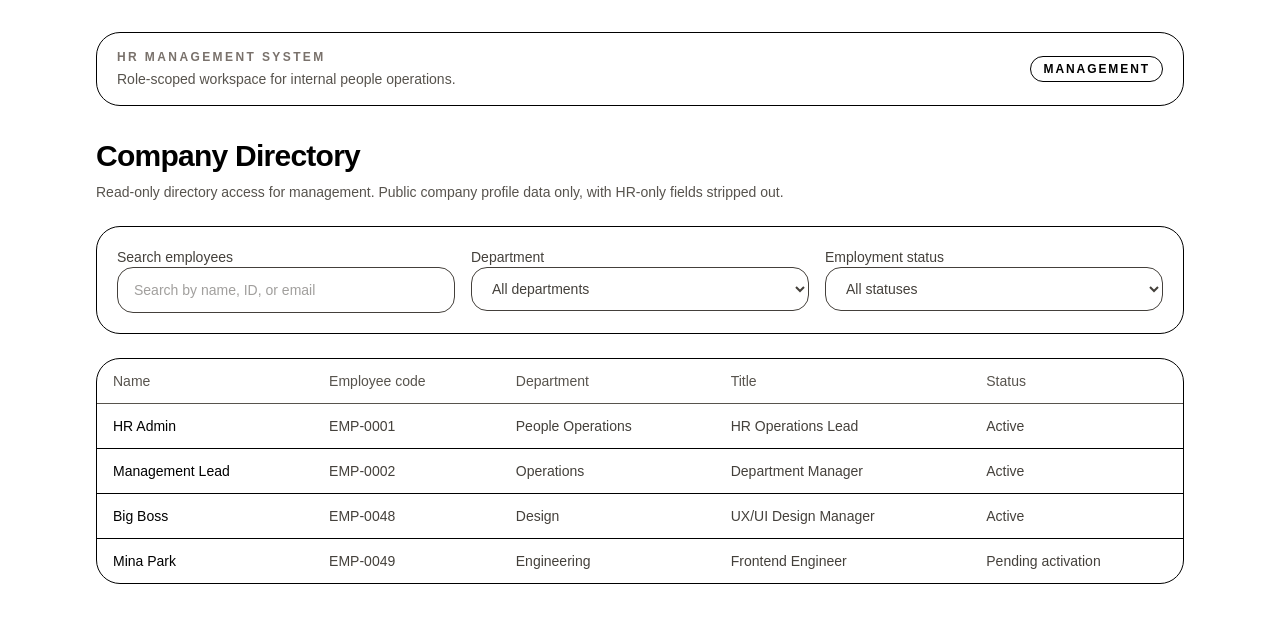
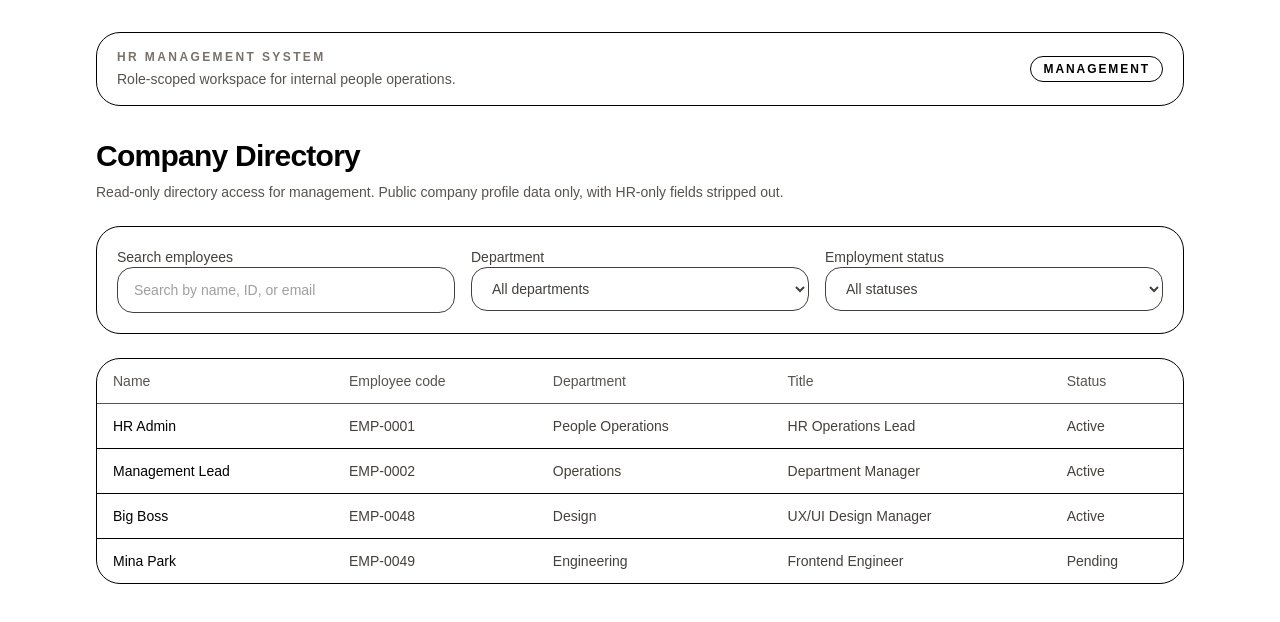
Before and after one commit to PKTJMC/HR-Management-System, a Next.js app: page /management/directory in a window 1280 px wide. Shown: the top 622 px of the page. Built offline with nearby package versions, Linux system fonts and the light colour scheme.

Commit message:
fix: redact management status views

```diff
--- a/src/app/(portal)/management/directory/page.tsx
+++ b/src/app/(portal)/management/directory/page.tsx
@@ -2,6 +2,7 @@ import { AppShell } from "../../../../components/layout/app-shell";
 import { PageHeader } from "../../../../components/layout/page-header";
 import { EmployeeFilters } from "../../../../features/employees/components/employee-filters";
 import { EmployeeTable } from "../../../../features/employees/components/employee-table";
+import { mapEmployeeRowForManagement } from "../../../../features/employees/management-view";
 import { listEmployees } from "../../../../features/employees/queries";
 import type { EmployeeDirectoryFilters } from "../../../../features/employees/types";
 
@@ -11,7 +12,7 @@ export default async function ManagementDirectoryPage() {
     department: "all",
     status: "all",
   };
-  const rows = await listEmployees(filters);
+  const rows = (await listEmployees(filters)).map(mapEmployeeRowForManagement);
 
   return (
     <AppShell roleLabel="Management">
--- a/src/app/(portal)/management/employees/[employeeId]/page.tsx
+++ b/src/app/(portal)/management/employees/[employeeId]/page.tsx
@@ -1,6 +1,7 @@
 import type { ReactNode } from "react";
 import { AppShell } from "../../../../../components/layout/app-shell";
 import { PageHeader } from "../../../../../components/layout/page-header";
+import { mapEmployeeDetailForManagement } from "../../../../../features/employees/management-view";
 import { getEmployeeById } from "../../../../../features/employees/queries";
 
 type ManagementEmployeeDetailPageProps = {
@@ -52,7 +53,9 @@ export default async function ManagementEmployeeDetailPage({
   params,
 }: ManagementEmployeeDetailPageProps) {
   const { employeeId } = await params;
-  const employee = await getEmployeeById(employeeId);
+  const employee = mapEmployeeDetailForManagement(
+    await getEmployeeById(employeeId),
+  );
 
   const publicBio =
     employee?.isBioPublic && employee.bio ? employee.bio : "No public bio shared.";
--- /dev/null
+++ b/src/features/employees/management-view.ts
@@ -0,0 +1,29 @@
+import type { EmployeeDetail, EmployeeRow } from "./types";
+
+function getManagementSafeStatus(status: string) {
+  if (status === "Pending activation") {
+    return "Pending";
+  }
+
+  return status;
+}
+
+export function mapEmployeeRowForManagement(row: EmployeeRow): EmployeeRow {
+  return {
+    ...row,
+    status: getManagementSafeStatus(row.status),
+  };
+}
+
+export function mapEmployeeDetailForManagement(
+  detail: EmployeeDetail | null,
+): EmployeeDetail | null {
+  if (!detail) {
+    return null;
+  }
+
+  return {
+    ...detail,
+    status: getManagementSafeStatus(detail.status),
+  };
+}
```
